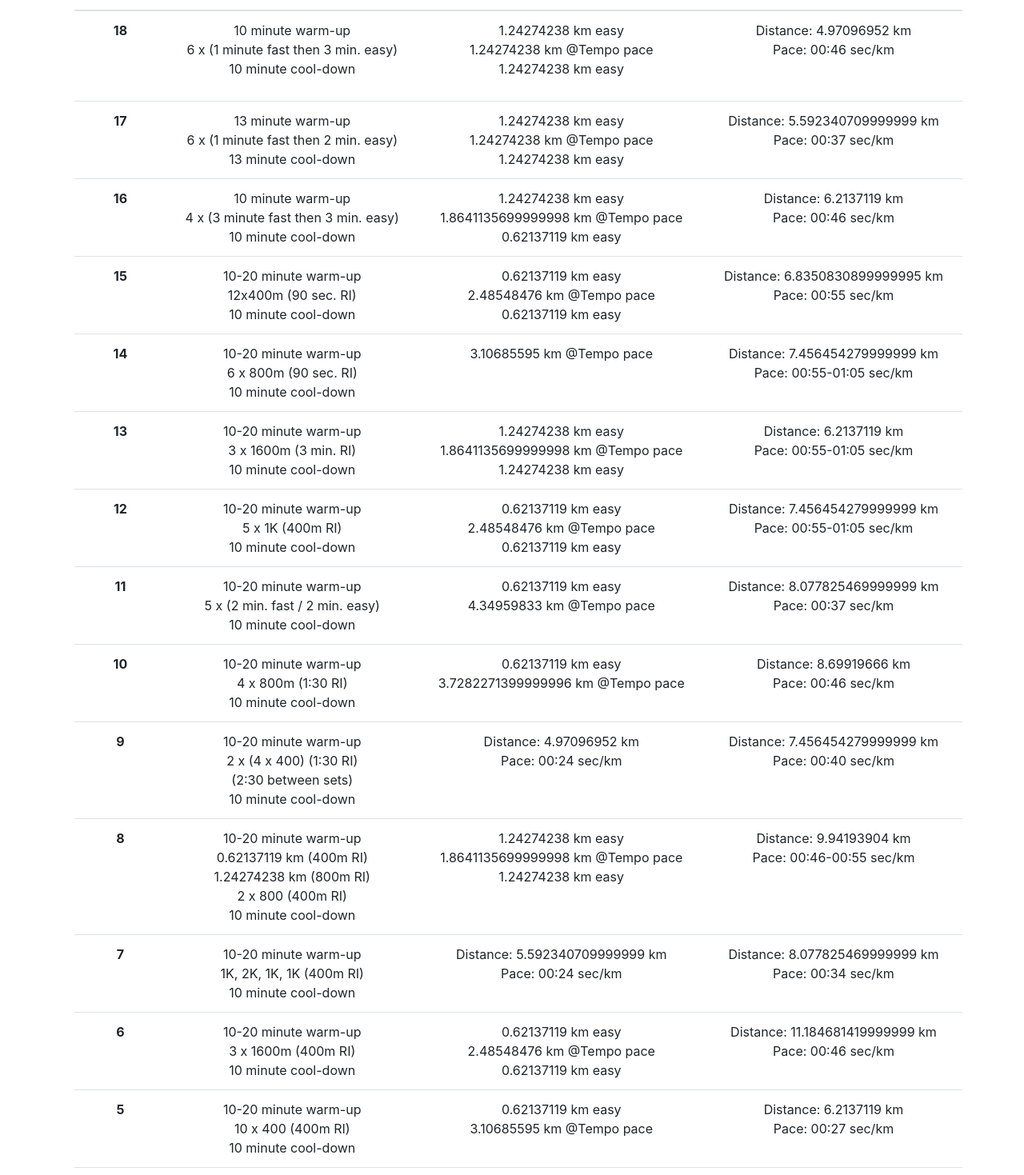
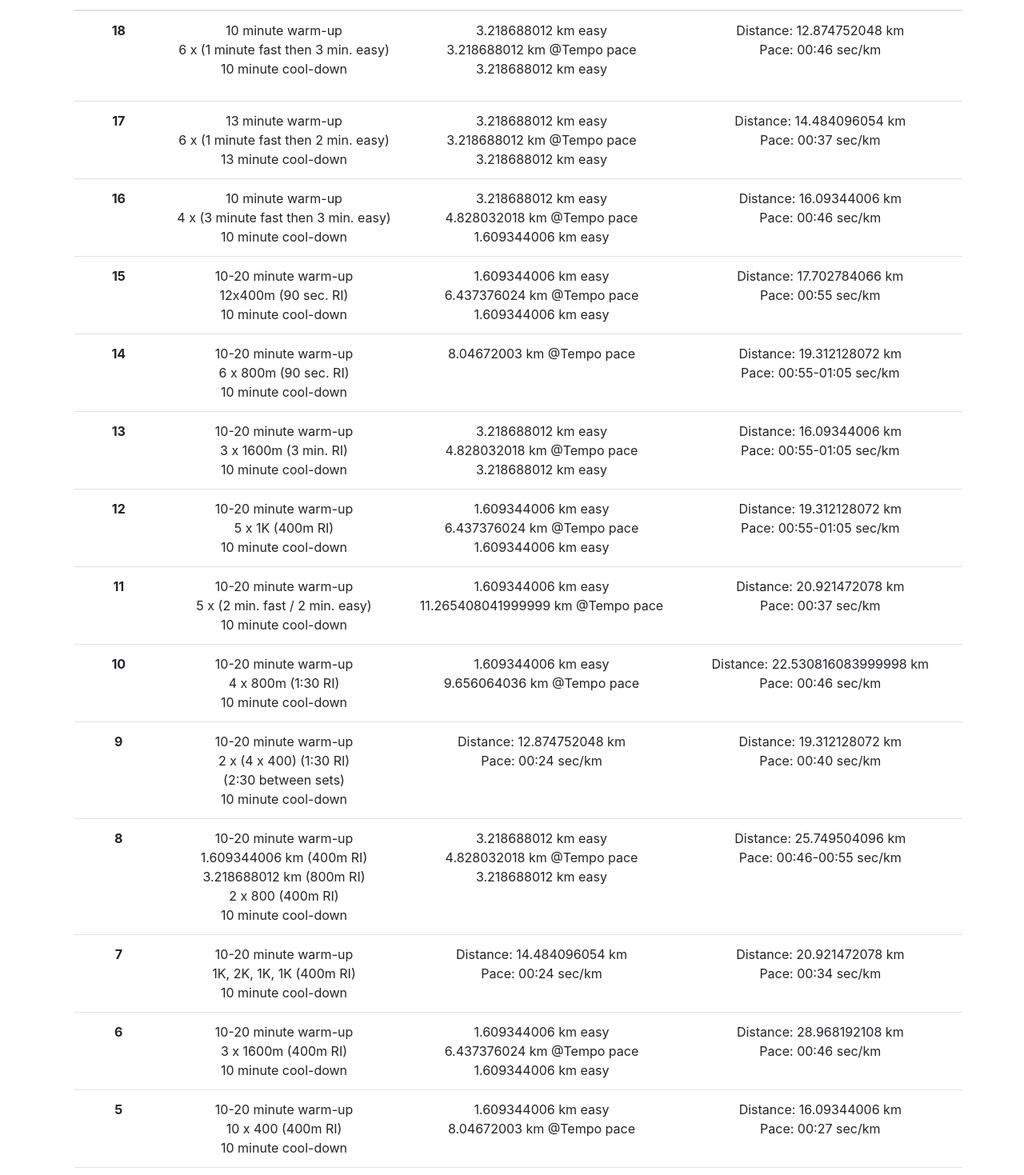
Before and after one commit to nikonhub/first-marathon-calculator, a React (Create React App) app: page / in a window 1280 px wide. Shown: the part 241-1710 px from the top of the page at 80% size. Built offline with nearby package versions, Linux system fonts and the light colour scheme.

Commit message:
Fix distance

```diff
--- a/src/views/MarathonPlan/PlanCalendar.js
+++ b/src/views/MarathonPlan/PlanCalendar.js
@@ -1,16 +1,18 @@
 import React from 'react';
 import { TextUtils } from '../../services';
 
-const KM_MULTIPLIER = 0.62137119;
+const TIME_MULTIPLIER = 0.62137119;
+const KM_MULTIPLIER = 1.609344006;
 
 const PlanCalendar = ({ bestTenKTime, unit }) => {
     const prettyUnit = unit === 'mi' ? 'miles' : 'km';
-    const currentMultiplier = unit === 'mi' ? 1 : KM_MULTIPLIER;
-    const bestTenKPace = bestTenKTime / (6.2137119223733 / currentMultiplier);
-    const minTempoPace = bestTenKPace + 30 * currentMultiplier;
-    const maxTempoPace = bestTenKPace + 15 * currentMultiplier;
-    const intervalPace = bestTenKPace - 45 * currentMultiplier;
-    const plannedMarathonPace = bestTenKPace + 45 * currentMultiplier;
+    const timeMultiplier = unit === 'mi' ? 1 : TIME_MULTIPLIER;
+    const distanceMultiplier = unit === 'mi' ? 1 : KM_MULTIPLIER;
+    const bestTenKPace = bestTenKTime / (6.2137119223733 / timeMultiplier);
+    const minTempoPace = bestTenKPace + 30 * timeMultiplier;
+    const maxTempoPace = bestTenKPace + 15 * timeMultiplier;
+    const intervalPace = bestTenKPace - 45 * timeMultiplier;
+    const plannedMarathonPace = bestTenKPace + 45 * timeMultiplier;
 
     const prettyMinTempoPace = TextUtils.secondsToPrintable(minTempoPace);
     const prettyMaxTempoPace = TextUtils.secondsToPrintable(maxTempoPace);
@@ -49,13 +51,13 @@ const PlanCalendar = ({ bestTenKTime, unit }) => {
                         </p>
                     </td>
                     <td>
-                        {2 * currentMultiplier} {prettyUnit} easy<br />
-                        {2 * currentMultiplier} {prettyUnit} @Tempo pace<br />
-                        {2 * currentMultiplier} {prettyUnit} easy
+                        {2 * distanceMultiplier} {prettyUnit} easy<br />
+                        {2 * distanceMultiplier} {prettyUnit} @Tempo pace<br />
+                        {2 * distanceMultiplier} {prettyUnit} easy
                     </td>
                     <td>
-                        Distance: {8 * currentMultiplier} {prettyUnit}<br />
-                        Pace: {TextUtils.secondsToPrintable(plannedMarathonPace + 30 * currentMultiplier)} sec/{prettyUnit}
+                        Distance: {8 * distanceMultiplier} {prettyUnit}<br />
+                        Pace: {TextUtils.secondsToPrintable(plannedMarathonPace + 30 * timeMultiplier)} sec/{prettyUnit}
                     </td>
                 </tr>
                 <tr>
@@ -66,13 +68,13 @@ const PlanCalendar = ({ bestTenKTime, unit }) => {
                         13 minute cool-down
                     </td>
                     <td>
-                        {2 * currentMultiplier} {prettyUnit} easy<br />
-                        {2 * currentMultiplier} {prettyUnit} @Tempo pace<br />
-                        {2 * currentMultiplier} {prettyUnit} easy
+                        {2 * distanceMultiplier} {prettyUnit} easy<br />
+                        {2 * distanceMultiplier} {prettyUnit} @Tempo pace<br />
+                        {2 * distanceMultiplier} {prettyUnit} easy
                     </td>
                     <td>
-                        Distance: {9 * currentMultiplier} {prettyUnit}<br />
-                        Pace: {TextUtils.secondsToPrintable(plannedMarathonPace + 15 * currentMultiplier)} sec/{prettyUnit}
+                        Distance: {9 * distanceMultiplier} {prettyUnit}<br />
+                        Pace: {TextUtils.secondsToPrintable(plannedMarathonPace + 15 * timeMultiplier)} sec/{prettyUnit}
                     </td>
                 </tr>
                 <tr>
@@ -83,13 +85,13 @@ const PlanCalendar = ({ bestTenKTime, unit }) => {
                         10 minute cool-down
                     </td>
                     <td>
-                        {2 * currentMultiplier} {prettyUnit} easy<br />
-                        {3 * currentMultiplier} {prettyUnit} @Tempo pace<br />
-                        {1 * currentMultiplier} {prettyUnit} easy
+                        {2 * distanceMultiplier} {prettyUnit} easy<br />
+                        {3 * distanceMultiplier} {prettyUnit} @Tempo pace<br />
+                        {1 * distanceMultiplier} {prettyUnit} easy
                     </td>
                     <td>
-                        Distance: {10 * currentMultiplier} {prettyUnit}<br />
-                        Pace: {TextUtils.secondsToPrintable(plannedMarathonPace + 30 * currentMultiplier)} sec/{prettyUnit}
+                        Distance: {10 * distanceMultiplier} {prettyUnit}<br />
+                        Pace: {TextUtils.secondsToPrintable(plannedMarathonPace + 30 * timeMultiplier)} sec/{prettyUnit}
                     </td>
                 </tr>
                 <tr>
@@ -100,13 +102,13 @@ const PlanCalendar = ({ bestTenKTime, unit }) => {
                         10 minute cool-down
                     </td>
                     <td>
-                        {1 * currentMultiplier} {prettyUnit} easy<br />
-                        {4 * currentMultiplier} {prettyUnit} @Tempo pace<br />
-                        {1 * currentMultiplier} {prettyUnit} easy
+                        {1 * distanceMultiplier} {prettyUnit} easy<br />
+                        {4 * distanceMultiplier} {prettyUnit} @Tempo pace<br />
+                        {1 * distanceMultiplier} {prettyUnit} easy
                     </td>
                     <td>
-                        Distance: {11 * currentMultiplier} {prettyUnit}<br />
-                        Pace: {TextUtils.secondsToPrintable(plannedMarathonPace + 45 * currentMultiplier)} sec/{prettyUnit}
+                        Distance: {11 * distanceMultiplier} {prettyUnit}<br />
+                        Pace: {TextUtils.secondsToPrintable(plannedMarathonPace + 45 * timeMultiplier)} sec/{prettyUnit}
                     </td>
                 </tr>
                 <tr>
@@ -117,12 +119,12 @@ const PlanCalendar = ({ bestTenKTime, unit }) => {
                         10 minute cool-down
                     </td>
                     <td>
-                        {5 * currentMultiplier} {prettyUnit} @Tempo pace
+                        {5 * distanceMultiplier} {prettyUnit} @Tempo pace
                     </td>
                     <td>
-                        Distance: {12 * currentMultiplier} {prettyUnit}<br />
-                        Pace: {TextUtils.secondsToPrintable(plannedMarathonPace + 45 * currentMultiplier)}-
-                        {TextUtils.secondsToPrintable(plannedMarathonPace + 60 * currentMultiplier)}
+                        Distance: {12 * distanceMultiplier} {prettyUnit}<br />
+                        Pace: {TextUtils.secondsToPrintable(plannedMarathonPace + 45 * timeMultiplier)}-
+                        {TextUtils.secondsToPrintable(plannedMarathonPace + 60 * timeMultiplier)}
                         {' '}sec/{prettyUnit}
                     </td>
                 </tr>
@@ -134,14 +136,14 @@ const PlanCalendar = ({ bestTenKTime, unit }) => {
                         10 minute cool-down
                     </td>
                     <td>
-                        {2 * currentMultiplier} {prettyUnit} easy<br />
-                        {3 * currentMultiplier} {prettyUnit} @Tempo pace<br />
-                        {2 * currentMultiplier} {prettyUnit} easy
+                        {2 * distanceMultiplier} {prettyUnit} easy<br />
+                        {3 * distanceMultiplier} {prettyUnit} @Tempo pace<br />
+                        {2 * distanceMultiplier} {prettyUnit} easy
                     </td>
                     <td>
-                        Distance: {10 * currentMultiplier} {prettyUnit}<br />
-                        Pace: {TextUtils.secondsToPrintable(plannedMarathonPace + 45 * currentMultiplier)}-
-                        {TextUtils.secondsToPrintable(plannedMarathonPace + 60 * currentMultiplier)}
+                        Distance: {10 * distanceMultiplier} {prettyUnit}<br />
+                        Pace: {TextUtils.secondsToPrintable(plannedMarathonPace + 45 * timeMultiplier)}-
+                        {TextUtils.secondsToPrintable(plannedMarathonPace + 60 * timeMultiplier)}
                         {' '}sec/{prettyUnit}
                     </td>
                 </tr>
@@ -153,14 +155,14 @@ const PlanCalendar = ({ bestTenKTime, unit }) => {
                         10 minute cool-down
                     </td>
                     <td>
-                        {1 * currentMultiplier} {prettyUnit} easy<br />
-                        {4 * currentMultiplier} {prettyUnit} @Tempo pace<br />
-                        {1 * currentMultiplier} {prettyUnit} easy
+                        {1 * distanceMultiplier} {prettyUnit} easy<br />
+                        {4 * distanceMultiplier} {prettyUnit} @Tempo pace<br />
+                        {1 * distanceMultiplier} {prettyUnit} easy
                     </td>
                     <td>
-                        Distance: {12 * currentMultiplier} {prettyUnit}<br />
-                        Pace: {TextUtils.secondsToPrintable(plannedMarathonPace + 45 * currentMultiplier)}-
-                        {TextUtils.secondsToPrintable(plannedMarathonPace + 60 * currentMultiplier)}
+                        Distance: {12 * distanceMultiplier} {prettyUnit}<br />
+                        Pace: {TextUtils.secondsToPrintable(plannedMarathonPace + 45 * timeMultiplier)}-
+                        {TextUtils.secondsToPrintable(plannedMarathonPace + 60 * timeMultiplier)}
                         {' '}sec/{prettyUnit}
                     </td>
                 </tr>
@@ -172,12 +174,12 @@ const PlanCalendar = ({ bestTenKTime, unit }) => {
                         10 minute cool-down
                     </td>
                     <td>
-                        {1 * currentMultiplier} {prettyUnit} easy<br />
-                        {7 * currentMultiplier} {prettyUnit} @Tempo pace
+                        {1 * distanceMultiplier} {prettyUnit} easy<br />
+                        {7 * distanceMultiplier} {prettyUnit} @Tempo pace
                     </td>
                     <td>
-                        Distance: {13 * currentMultiplier} {prettyUnit}<br />
-                        Pace: {TextUtils.secondsToPrintable(plannedMarathonPace + 15 * currentMultiplier)} sec/{prettyUnit}
+                        Distance: {13 * distanceMultiplier} {prettyUnit}<br />
+                        Pace: {TextUtils.secondsToPrintable(plannedMarathonPace + 15 * timeMultiplier)} sec/{prettyUnit}
                     </td>
                 </tr>
                 <tr>
@@ -188,12 +190,12 @@ const PlanCalendar = ({ bestTenKTime, unit }) => {
                         10 minute cool-down
                     </td>
                     <td>
-                        {1 * currentMultiplier} {prettyUnit} easy<br />
-                        {6 * currentMultiplier} {prettyUnit} @Tempo pace<br />
+                        {1 * distanceMultiplier} {prettyUnit} easy<br />
+                        {6 * distanceMultiplier} {prettyUnit} @Tempo pace<br />
                     </td>
                     <td>
-                        Distance: {14 * currentMultiplier} {prettyUnit}<br />
-                        Pace: {TextUtils.secondsToPrintable(plannedMarathonPace + 30 * currentMultiplier)} sec/{prettyUnit}
+                        Distance: {14 * distanceMultiplier} {prettyUnit}<br />
+                        Pace: {TextUtils.secondsToPrintable(plannedMarathonPace + 30 * timeMultiplier)} sec/{prettyUnit}
                     </td>
                 </tr>
                 <tr>
@@ -205,32 +207,32 @@ const PlanCalendar = ({ bestTenKTime, unit }) => {
                         10 minute cool-down
                     </td>
                     <td>
-                        Distance: {8 * currentMultiplier} {prettyUnit}<br />
-                        Pace: {TextUtils.secondsToPrintable(bestTenKPace + 40 * currentMultiplier)} sec/{prettyUnit}
+                        Distance: {8 * distanceMultiplier} {prettyUnit}<br />
+                        Pace: {TextUtils.secondsToPrintable(bestTenKPace + 40 * timeMultiplier)} sec/{prettyUnit}
                     </td>
                     <td>
-                        Distance: {12 * currentMultiplier} {prettyUnit}<br />
-                        Pace: {TextUtils.secondsToPrintable(plannedMarathonPace + 20 * currentMultiplier)} sec/{prettyUnit}
+                        Distance: {12 * distanceMultiplier} {prettyUnit}<br />
+                        Pace: {TextUtils.secondsToPrintable(plannedMarathonPace + 20 * timeMultiplier)} sec/{prettyUnit}
                     </td>
                 </tr>
                 <tr>
                     <th scope="row">8</th>
                     <td>
                         10-20 minute warm-up<br />
-                        {1 * currentMultiplier} {prettyUnit} (400m RI)<br />
-                        {2 * currentMultiplier} {prettyUnit} (800m RI)<br />
+                        {1 * distanceMultiplier} {prettyUnit} (400m RI)<br />
+                        {2 * distanceMultiplier} {prettyUnit} (800m RI)<br />
                         2 x 800 (400m RI)<br />
                         10 minute cool-down
                     </td>
                     <td>
-                        {2 * currentMultiplier} {prettyUnit} easy<br />
-                        {3 * currentMultiplier} {prettyUnit} @Tempo pace<br />
-                        {2 * currentMultiplier} {prettyUnit} easy
+                        {2 * distanceMultiplier} {prettyUnit} easy<br />
+                        {3 * distanceMultiplier} {prettyUnit} @Tempo pace<br />
+                        {2 * distanceMultiplier} {prettyUnit} easy
                     </td>
                     <td>
-                        Distance: {16 * currentMultiplier} {prettyUnit}<br />
-                        Pace: {TextUtils.secondsToPrintable(plannedMarathonPace + 30 * currentMultiplier)}-
-                        {TextUtils.secondsToPrintable(plannedMarathonPace + 45 * currentMultiplier)}
+                        Distance: {16 * distanceMultiplier} {prettyUnit}<br />
+                        Pace: {TextUtils.secondsToPrintable(plannedMarathonPace + 30 * timeMultiplier)}-
+                        {TextUtils.secondsToPrintable(plannedMarathonPace + 45 * timeMultiplier)}
                         {' '}sec/{prettyUnit}
                     </td>
                 </tr>
@@ -242,12 +244,12 @@ const PlanCalendar = ({ bestTenKTime, unit }) => {
                         10 minute cool-down
                     </td>
                     <td>
-                        Distance: {9 * currentMultiplier} {prettyUnit}<br />
-                        Pace: {TextUtils.secondsToPrintable(bestTenKPace + 40 * currentMultiplier)} sec/{prettyUnit}
+                        Distance: {9 * distanceMultiplier} {prettyUnit}<br />
+                        Pace: {TextUtils.secondsToPrintable(bestTenKPace + 40 * timeMultiplier)} sec/{prettyUnit}
                     </td>
                     <td>
-                        Distance: {13 * currentMultiplier} {prettyUnit}<br />
-                        Pace: {TextUtils.secondsToPrintable(plannedMarathonPace + 10 * currentMultiplier)} sec/{prettyUnit}
+                        Distance: {13 * distanceMultiplier} {prettyUnit}<br />
+                        Pace: {TextUtils.secondsToPrintable(plannedMarathonPace + 10 * timeMultiplier)} sec/{prettyUnit}
                     </td>
                 </tr>
                 <tr>
@@ -258,13 +260,13 @@ const PlanCalendar = ({ bestTenKTime, unit }) => {
                         10 minute cool-down
                     </td>
                     <td>
-                        {1 * currentMultiplier} {prettyUnit} easy<br />
-                        {4 * currentMultiplier} {prettyUnit} @Tempo pace<br />
-                        {1 * currentMultiplier} {prettyUnit} easy
+                        {1 * distanceMultiplier} {prettyUnit} easy<br />
+                        {4 * distanceMultiplier} {prettyUnit} @Tempo pace<br />
+                        {1 * distanceMultiplier} {prettyUnit} easy
                     </td>
                     <td>
-                        Distance: {18 * currentMultiplier} {prettyUnit}<br />
-                        Pace: {TextUtils.secondsToPrintable(plannedMarathonPace + 30 * currentMultiplier)} sec/{prettyUnit}
+                        Distance: {18 * distanceMultiplier} {prettyUnit}<br />
+                        Pace: {TextUtils.secondsToPrintable(plannedMarathonPace + 30 * timeMultiplier)} sec/{prettyUnit}
                     </td>
                 </tr>
                 <tr>
@@ -275,11 +277,11 @@ const PlanCalendar = ({ bestTenKTime, unit }) => {
                         10 minute cool-down
                     </td>
                     <td>
-                        {1 * currentMultiplier} {prettyUnit} easy<br />
-                        {5 * currentMultiplier} {prettyUnit} @Tempo pace<br />
+                        {1 * distanceMultiplier} {prettyUnit} easy<br />
+                        {5 * distanceMultiplier} {prettyUnit} @Tempo pace<br />
                     </td>
                     <td>
-                        Distance: {10 * currentMultiplier} {prettyUnit}<br />
+                        Distance: {10 * distanceMultiplier} {prettyUnit}<br />
                         Pace: {TextUtils.secondsToPrintable(plannedMarathonPace)} sec/{prettyUnit}
                     </td>
                 </tr>
@@ -291,12 +293,12 @@ const PlanCalendar = ({ bestTenKTime, unit }) => {
                         10 minute cool-down
                     </td>
                     <td>
-                        Distance: {8 * currentMultiplier} {prettyUnit}<br />
-                        Pace: {TextUtils.secondsToPrintable(bestTenKPace + 40 * currentMultiplier)} sec/{prettyUnit}
+                        Distance: {8 * distanceMultiplier} {prettyUnit}<br />
+                        Pace: {TextUtils.secondsToPrintable(bestTenKPace + 40 * timeMultiplier)} sec/{prettyUnit}
                     </td>
                     <td>
-                        Distance: {20 * currentMultiplier} {prettyUnit}<br />
-                        Pace: {TextUtils.secondsToPrintable(plannedMarathonPace + 30 * currentMultiplier)} sec/{prettyUnit}
+                        Distance: {20 * distanceMultiplier} {prettyUnit}<br />
+                        Pace: {TextUtils.secondsToPrintable(plannedMarathonPace + 30 * timeMultiplier)} sec/{prettyUnit}
                     </td>
                 </tr>
                 <tr>
@@ -307,11 +309,11 @@ const PlanCalendar = ({ bestTenKTime, unit }) => {
                         10 minute cool-down
                     </td>
                     <td>
-                        {1 * currentMultiplier} {prettyUnit} easy<br />
-                        {5 * currentMultiplier} {prettyUnit} @Tempo pace<br />
+                        {1 * distanceMultiplier} {prettyUnit} easy<br />
+                        {5 * distanceMultiplier} {prettyUnit} @Tempo pace<br />
                     </td>
                     <td>
-                        Distance: {13 * currentMultiplier} {prettyUnit}<br />
+                        Distance: {13 * distanceMultiplier} {prettyUnit}<br />
                         Pace: {TextUtils.secondsToPrintable(plannedMarathonPace)} sec/{prettyUnit}
                     </td>
                 </tr>
@@ -323,12 +325,12 @@ const PlanCalendar = ({ bestTenKTime, unit }) => {
                         10 minute cool-down
                     </td>
                     <td>
-                        {2 * currentMultiplier} {prettyUnit} easy<br />
-                        {3 * currentMultiplier} {prettyUnit} @Tempo pace<br />
-                        {1 * currentMultiplier} {prettyUnit} easy
+                        {2 * distanceMultiplier} {prettyUnit} easy<br />
+                        {3 * distanceMultiplier} {prettyUnit} @Tempo pace<br />
+                        {1 * distanceMultiplier} {prettyUnit} easy
                     </td>
                     <td>
-                        Distance: {8 * currentMultiplier}-{10 * currentMultiplier} {prettyUnit}<br />
+                        Distance: {8 * distanceMultiplier}-{10 * distanceMultiplier} {prettyUnit}<br />
                         Pace: {TextUtils.secondsToPrintable(plannedMarathonPace)} sec/{prettyUnit}
                     </td>
                 </tr>
@@ -340,12 +342,12 @@ const PlanCalendar = ({ bestTenKTime, unit }) => {
                         10 minute cool-down
                     </td>
                     <td>
-                        Distance: {3 * currentMultiplier} {prettyUnit} <br />
+                        Distance: {3 * distanceMultiplier} {prettyUnit} <br />
                         Pace: {TextUtils.secondsToPrintable(plannedMarathonPace)} sec/{prettyUnit}
                     </td>
                     <td>
                         Marathon Day<br />
-                        Distance : {26.2 * currentMultiplier} {prettyUnit}<br />
+                        Distance : {26.2 * distanceMultiplier} {prettyUnit}<br />
                         Pace: {TextUtils.secondsToPrintable(plannedMarathonPace)} sec/{prettyUnit}
                     </td>
                 </tr>
```
